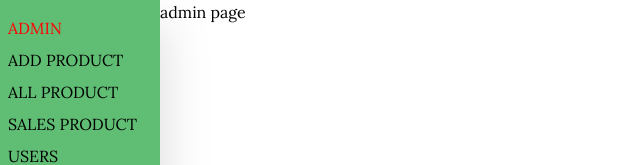
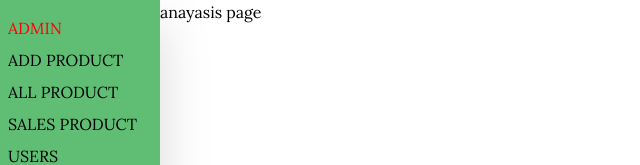
Before and after one commit to abedinwahid9/my-ecommerce, a Next.js app: page /admin in a window 1280 px wide. Shown: the top 165 px of the page, without its empty margins (0-640 px from the left). Built offline with nearby package versions, Linux system fonts and the light colour scheme.

Commit message:
deploy bug solve

```diff
--- a/src/app/(dashboard)/admin/page.js
+++ b/src/app/(dashboard)/admin/page.js
@@ -3,7 +3,7 @@ import React from "react";
 const page = () => {
   return (
     <div>
-      <h2>admin page</h2>
+      <h2>anayasis page</h2>
     </div>
   );
 };
```
Also changed, not shown: src/app/(main)/mycart/page.js (deleted).
